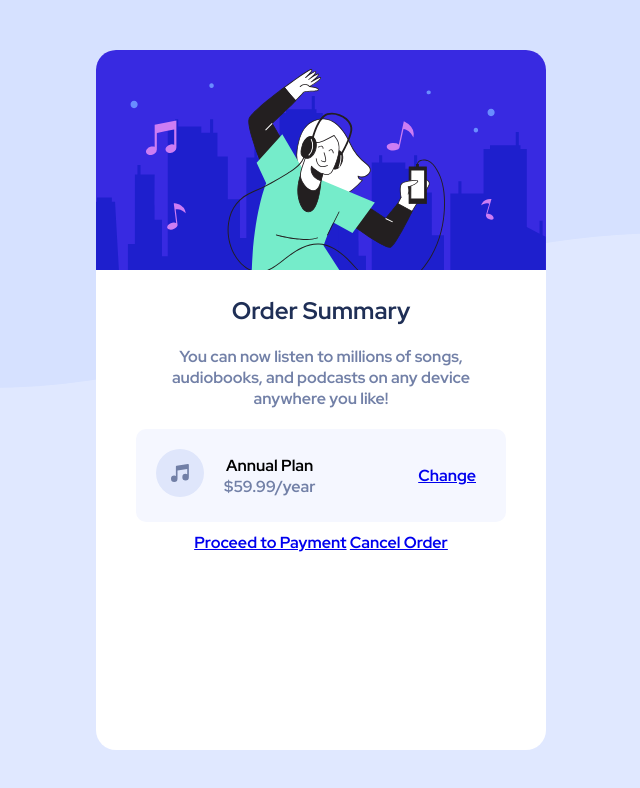
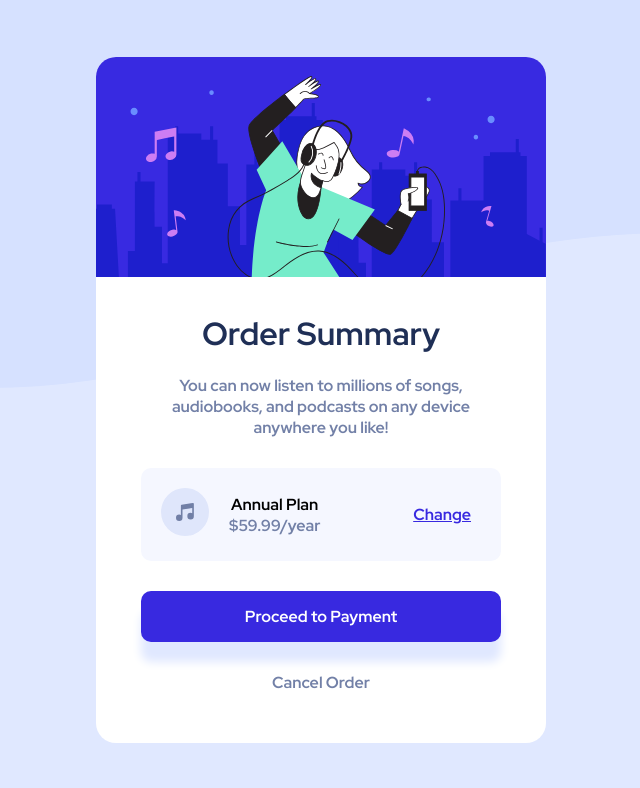
Before and after one commit to Selman-S/Order-summary-component-project, a plain HTML site: page index.html in a window 1280 px wide. Shown: the whole page, without its empty margins (319-959 px from the left). Drawn offline with Linux system fonts and the light colour scheme; a web font is replaced by a local one.

Commit message:
complated the design

```diff
--- a/index.html
+++ b/index.html
@@ -11,7 +11,7 @@
   <div class="container">
     <img src="./images/illustration-hero.svg" alt="">
     <div class="yazi">
-    <h2>Order Summary</h2>
+    <h1>Order Summary</h1>
     <p>You can now listen to millions of songs, audiobooks, and podcasts on any
       device anywhere you like!</p>
     </div>
@@ -35,8 +35,8 @@
       </div>
 
 
-    <a href="#"> Proceed to Payment</a>
-    <a href="#">Cancel Order
+    <a href="#" id="proc"> Proceed to Payment</a>
+    <a href="#" id="cancel">Cancel Order
   </a>
 
 
--- a/style.css
+++ b/style.css
@@ -23,8 +23,8 @@ body {
     background-image: url(./images/pattern-background-desktop.svg);
     background-repeat: no-repeat;
     font-family: 'Red Hat Display', sans-serif;
-    background-size: 100%;
-    height:100vh;
+    background-size: 100% ;
+    min-height:100vh;
     background-color: hsl(225, 100%, 94%) ;
 }
 
@@ -34,21 +34,22 @@ body {
 .container {
 
     max-width: 450px;
-    height: 700px;
+
     text-align: center;
     background-color:white;
     border-radius:20px;
+    padding-bottom:50px ;
 }
 .container img {
     border-radius: 20px 20px 0 0;
 
 }
 
-.yazi h2 {
+.yazi h1 {
     color:hsl(223, 47%, 23%);
 }
 .yazi  {
-    margin: 20px;
+    margin: 30px;
 }
 .yazi p {
     margin: 20px;
@@ -57,7 +58,7 @@ body {
     color: hsl(224, 23%, 55%);
 }
 .annual {
-    margin:10px 40px;
+    margin:10px 45px;
     background-color:hsl(225, 100%, 98%) ;
     border-radius:10px;
     align-items:center;
@@ -95,5 +96,36 @@ body {
     flex:2;
     text-align: right;
     padding:30px;
+
+}
+.change a {
     color:hsl(245, 75%, 52%);
+
 }
+.change a:hover {
+    opacity: 0.8;
+}
+
+#proc {
+
+    display: block;
+    margin: 30px 45px;
+    padding: 15px;
+    background-color:hsl(245, 75%, 52%);
+    color:white;
+    border-radius:10px;
+    text-decoration: none;
+    box-shadow: 0px 20px 10px hsl(225, 100%, 94%);
+}
+#proc:hover {
+    opacity: 0.8;
+}
+
+#cancel {
+    text-decoration: none;
+    color:hsl(224, 23%, 55%);
+
+}
+#cancel:hover {
+    color:hsl(223, 47%, 23%);
+}
```
